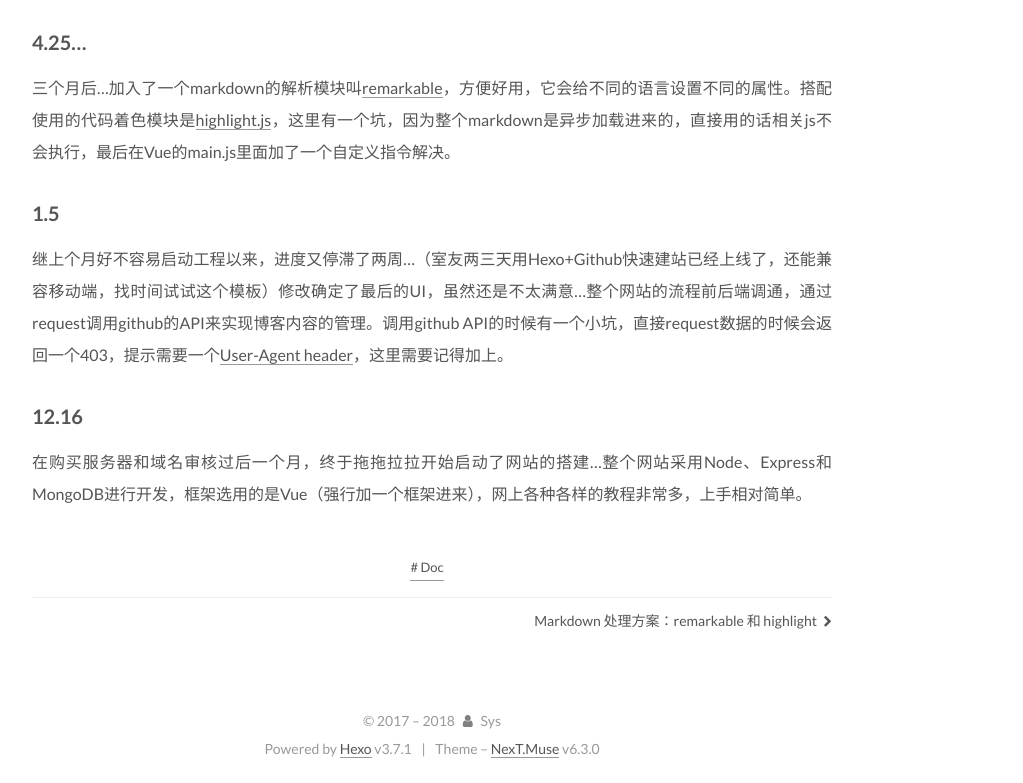
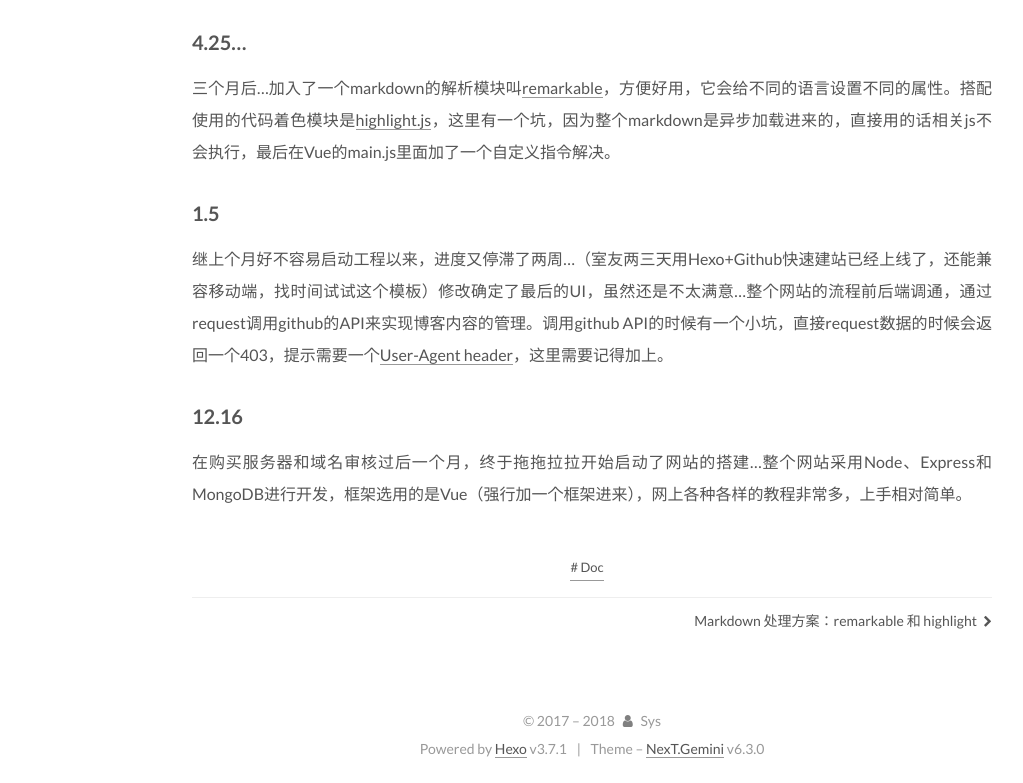
Before and after one commit to sysdog797/syscoding.github.io, a plain HTML site: page 2018/04/25/180425/index.html in a window 1280 px wide. Shown: the part 1066-1849 px from the top of the page, without its empty margins (48-1071 px from the left). Drawn offline with Linux system fonts and the light colour scheme.

Commit message:
Site updated: 2018-08-02 19:53:00

```diff
--- a/2018/04/25/180425/index.html
+++ b/2018/04/25/180425/index.html
@@ -14,7 +14,7 @@
 
 
 
-<html class="theme-next muse use-motion" lang="en">
+<html class="theme-next gemini use-motion" lang="en">
 <head>
   <meta charset="UTF-8"/>
 <meta http-equiv="X-UA-Compatible" content="IE=edge" />
@@ -116,7 +116,7 @@
   var NexT = window.NexT || {};
   var CONFIG = {
     root: '/syscoding.github.io/',
-    scheme: 'Muse',
+    scheme: 'Gemini',
     version: '6.3.0',
     sidebar: {"position":"left","display":"post","offset":12,"b2t":false,"scrollpercent":false,"onmobile":false},
     fancybox: false,
@@ -277,9 +277,6 @@
 
 
 
-
-
-
 </nav>
 
 
@@ -297,6 +294,9 @@
     <main id="main" class="main">
       <div class="main-inner">
         <div class="content-wrap">
+
+
+
 
           <div id="content" class="content">
 
@@ -632,7 +632,7 @@
 
 
 
-  <div class="theme-info">Theme – <a class="theme-link" target="_blank" href="https://theme-next.org">NexT.Muse</a> v6.3.0</div>
+  <div class="theme-info">Theme – <a class="theme-link" target="_blank" href="https://theme-next.org">NexT.Gemini</a> v6.3.0</div>
 
 
 
@@ -726,6 +726,13 @@
 
 
 
+  <script type="text/javascript" src="/syscoding.github.io/js/src/affix.js?v=6.3.0"></script>
+
+  <script type="text/javascript" src="/syscoding.github.io/js/src/schemes/pisces.js?v=6.3.0"></script>
+
+
+
+
   <script type="text/javascript" src="/syscoding.github.io/js/src/scrollspy.js?v=6.3.0"></script>
 <script type="text/javascript" src="/syscoding.github.io/js/src/post-details.js?v=6.3.0"></script>
 
```
Also changed, not shown: 2018/04/26/180426/index.html (+13 -6 lines), 2018/05/11/180511-1/index.html (+13 -6 lines), 2018/05/11/180511-2/index.html (+13 -6 lines), 2018/06/11/180611-1/index.html (+13 -6 lines), 2018/06/11/180611-2/index.html (+13 -6 lines), 2018/06/15/180615/index.html (+13 -6 lines), archives/2018/04/index.html (+26 -19 lines), archives/2018/05/index.html (+26 -19 lines), archives/2018/06/index.html (+26 -19 lines), archives/2018/index.html (+26 -19 lines), archives/index.html (+26 -19 lines), index.html (+13 -6 lines), tags/Markdown/index.html (+26 -19 lines), tags/React/index.html (+26 -19 lines), 3 more files.
